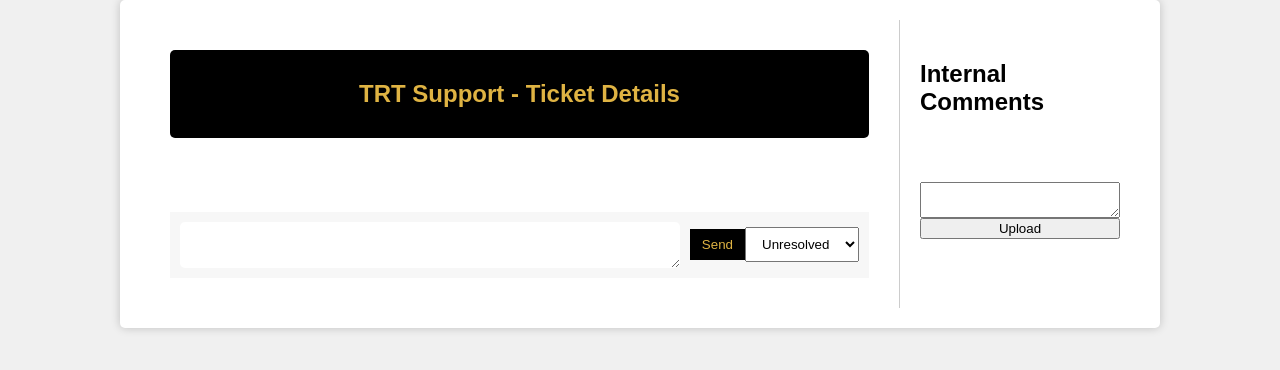
After one commit to rubanasyeda/TicketingSystem, a Flask app: page /adminComments in a window 1280 px wide. The commit adds this page. Shown: the top 370 px of the page. Run offline with Flask 3, Linux system fonts and the light colour scheme.

Commit message:
added comments page for customer and admin

```diff
--- /dev/null
+++ b/website/static/adminComments.css
@@ -0,0 +1,144 @@
+/* styles.css */
+body {
+    font-family: Arial, sans-serif;
+    margin: 0;
+    padding: 0;
+    background-color: #f0f0f0;
+    /* display: flex; */
+    align-items: center;
+    justify-content: center;
+    /* min-height: 100vh; */
+}
+
+.chat-container {
+
+    background-color: rgb(255, 255, 255);
+    border-radius: 5px;
+    overflow: hidden;
+    max-width: 1000px;
+    margin: 0 auto;
+    padding: 20px;
+    background-color: #ffffff; /* Set the background color */
+    box-shadow: 0 0 10px rgba(0, 0, 0, 0.2); /* Add a subtle shadow */
+}
+
+.chat-header {
+    background-color: #000000;
+    color: #DFB343;
+    padding: 10px;
+    text-align: center;
+    border-radius: 5px;
+}
+
+.chat-messages {
+    padding: 10px;
+    /* text-align: center; */
+    overflow-y: scroll;
+    white-space: pre-wrap;
+    /* max-height: 300px; */
+}
+
+.message {
+    /* margin-bottom: 10px;
+    padding: 10px;
+    border-radius: 5px;
+    border-bottom: 1px solid rgba(0, 0, 0, 0.1); /* Add a faded line
+    overflow-x: auto; */
+
+    margin-bottom: 10px;
+    padding: 10px;
+    border-radius: 5px;
+    border-bottom: 1px solid rgba(0, 0, 0, 0.1); /* Add a faded line */
+    word-wrap: break-word;
+}
+
+.message-sender {
+    font-weight: bold;
+    margin-bottom: 5px;
+}
+
+/* .message-text {
+    word-wrap: break-word;
+} */
+
+.message-text-auto{
+    text-align: center;
+}
+
+.chat-input {
+    display: flex;
+    align-items: center;
+    background-color: #f7f7f7;
+    padding: 10px;
+}
+
+#user-message {
+    flex-grow: 1;
+    border: none;
+    padding: 8px;
+    border-radius: 5px;
+}
+
+#send-button {
+    background-color: #000000;
+    color: #DFB343;
+    border: none;
+    padding: 8px 12px;
+    margin-left: 10px;
+    cursor: pointer;
+}
+
+.timestamp{
+    text-align: right;
+    font-size:x-small;
+}
+
+/* Styles for the chat container */
+.chat-container {
+    display: flex;
+}
+
+/* Style for the left section (customer interaction)
+.chat-left {
+    flex: 1;
+    padding: 30px;
+    border-right: 1px solid #ccc;
+} */
+
+/* Style for the left section (customer interaction) */
+.chat-left {
+    flex: 1;
+    padding: 30px;
+    border-right: 1px solid #ccc;
+    max-width: 70%; /* Set a maximum width for the left chat */
+    overflow-y: auto; /* Add a vertical scroll bar when content overflows */
+}
+
+
+/* Style for the right section (admin comments) */
+.chat-right {
+    flex: 1;
+    padding: 20px;
+    max-width: 200px
+}
+
+/* .chat-left, .chat-right {
+    max-height: 100%; /* Set a maximum height for both chat sections */
+
+#admin-comments {
+    display: flex;
+    flex-direction: column;
+    white-space: pre-wrap;
+}
+
+#admin-comment-input {
+    margin-top: 10px; /* Adjust this margin as needed for spacing */
+}
+
+#status-dropdown{
+    padding: 8px 12px;
+}
+
+.chat-right-header{
+    font-size: medium;
+}
--- /dev/null
+++ b/website/templates/adminComments.html
@@ -0,0 +1,41 @@
+<!DOCTYPE html>
+<html lang="en">
+<head>
+    <meta charset="UTF-8">
+    <meta name="viewport" content="width=device-width, initial-scale=1.0">
+    <title>Chatbox-Admin</title>
+    <link rel="stylesheet" href="../static/adminComments.css">
+</head>
+<body>
+    <div class="chat-container">
+        <div class="chat-left">
+            <div class="chat-header">
+                <h2>TRT Support - Ticket <span id="ticket-number">Details</span></h2>
+            </div>
+            <div class="chat-messages" id="chat-messages">
+                <!-- Existing customer messages go here -->
+            </div>
+            <div class="chat-input">
+                <textarea type="textArea" id="user-message" placeholder="Type your message..."> </textarea>
+                <button id="send-button">Send</button>
+                <select id="status-dropdown">
+                    <option value="Unresolved">Unresolved</option>
+                    <option value="Resolved">Resolved</option>
+                </select>
+            </div>
+        </div>
+        <div class="chat-right">
+            <div class="chat-right-header">
+                <h2>Internal Comments</h2>
+            </div>
+            <div id="admin-comments">
+                <div id="admin-comment">
+                </div>
+                <textarea type="text" id="admin-comment-input" placeholder="Add an internal comment..."> </textarea>
+                <button id="admin-comment-upload">Upload</button>
+            </div>
+        </div>
+    </div>
+    <script src="../static/adminComments.js"></script>
+</body>
+</html>
--- a/website/templates/customerComments.html
+++ b/website/templates/customerComments.html
@@ -9,7 +9,7 @@
 <body>
     <div class="chat-container">
         <div class="chat-header">
-            <h2>TRT Support - Ticket #<span id="ticket-number">12345</span></h2>
+            <h2>TRT Support - Ticket <span id="ticket-number">Details</span></h2>
         </div>
         <div class="chat-messages" id="chat-messages">
         </div>
```
Also changed, not shown: website/static/customerComments.css (added, +88 -0 lines).
